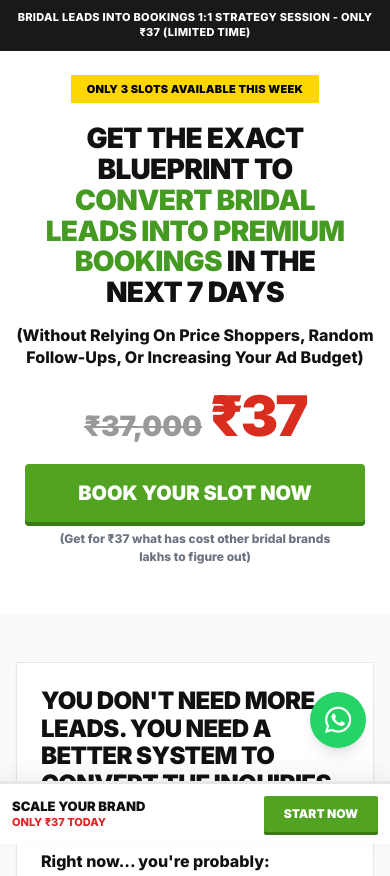
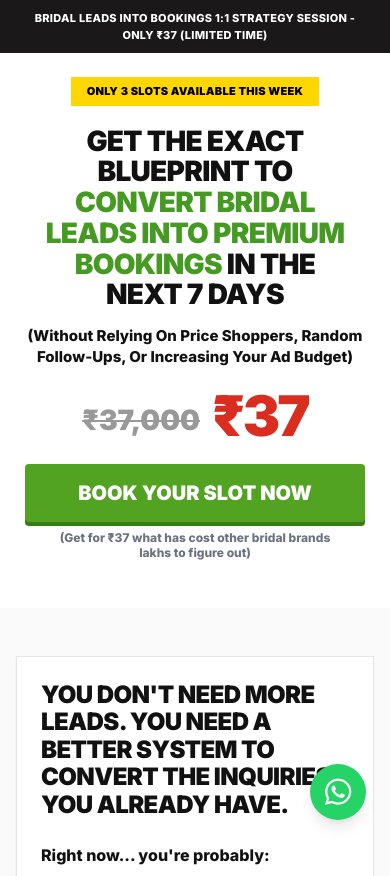
Before and after one commit to dineshm200304-lab/bridal-growth, a plain HTML site: page index.html in a window 390 px wide. Shown: the top 876 px of the page. Drawn offline with nearby package versions, Linux system fonts and the light colour scheme; a web font is replaced by a local one.

Commit message:
Update index.html

```diff
--- a/index.html
+++ b/index.html
@@ -47,11 +47,6 @@
             background-color: #FAF7F2;
             color: #4A4A4A;
             -webkit-font-smoothing: antialiased;
-            /* Padding bottom for mobile sticky CTA */
-            padding-bottom: 80px;
-        }
-        @media (min-width: 768px) {
-            body { padding-bottom: 0; }
         }
 
         .border-dashed-custom {
@@ -62,12 +57,12 @@
 <body class="font-sans text-luxury-text relative overflow-x-hidden bg-white">
 
     <!-- Top Alert Bar -->
-    <div class="bg-[#1A1818] text-white text-center py-2.5 px-3 text-[11px] sm:text-[13px] md:text-sm font-bold tracking-wide uppercase w-full z-50 relative leading-[1.4]">
-        BRIDAL LEADS INTO BOOKINGS 1:1 STRATEGY SESSION - ONLY ₹37 (LIMITED TIME)
+    <div class="bg-[#1A1818] text-white text-center py-2.5 px-3 text-[11px] sm:text-[13px] md:text-sm font-bold tracking-wide uppercase w-full z-50 relative leading-[1.5]">
+        BRIDAL LEADS INTO BOOKINGS 1:1 STRATEGY SESSION - <br class="sm:hidden" /> ONLY ₹37 (LIMITED TIME)
     </div>
 
     <!-- Floating WhatsApp Button -->
-    <a href="#" class="fixed bottom-24 md:bottom-8 right-6 z-50 bg-[#25D366] text-white w-14 h-14 rounded-full flex items-center justify-center shadow-lg hover:scale-110 transition-transform duration-300" aria-label="WhatsApp Us">
+    <a href="#" class="fixed bottom-6 md:bottom-8 right-6 z-50 bg-[#25D366] text-white w-14 h-14 rounded-full flex items-center justify-center shadow-lg hover:scale-110 transition-transform duration-300" aria-label="WhatsApp Us">
         <i class="fab fa-whatsapp text-3xl"></i>
     </a>
 
@@ -79,7 +74,7 @@
                 ONLY 3 SLOTS AVAILABLE THIS WEEK
             </div>
 
-            <h1 data-aos="fade-up" data-aos-delay="100" class="font-sans text-[25px] min-[375px]:text-[28px] sm:text-[42px] md:text-6xl font-black leading-[1.1] text-[#111] uppercase tracking-tight mb-4">
+            <h1 data-aos="fade-up" data-aos-delay="100" class="font-sans text-[26px] min-[375px]:text-[28px] sm:text-[42px] md:text-6xl font-black leading-[1.1] text-[#111] uppercase tracking-tight mb-4">
                 GET THE EXACT<br>
                 BLUEPRINT TO<br>
                 <span class="text-[#459A21]">CONVERT BRIDAL<br>
@@ -88,12 +83,12 @@
                 NEXT 7 DAYS
             </h1>
 
-            <p data-aos="fade-up" data-aos-delay="200" class="text-[14px] min-[375px]:text-[16px] md:text-2xl font-bold text-[#111] mb-5 max-w-2xl mx-auto leading-snug px-1">
-                (Without Relying On Price Shoppers, Random Follow-Ups, Or Increasing Your Ad Budget)
+            <p data-aos="fade-up" data-aos-delay="200" class="text-[14px] min-[375px]:text-[15px] md:text-2xl font-bold text-[#111] mb-5 max-w-2xl mx-auto leading-snug px-2">
+                (Without Relying On Price Shoppers, Random <br class="md:hidden" /> Follow-Ups, Or Increasing Your Ad Budget)
             </p>
 
-            <div data-aos="zoom-in" data-aos-delay="300" class="flex items-end justify-center gap-2 sm:gap-4 mb-5">
-                <span class="text-[28px] sm:text-5xl text-[#999] line-through font-black leading-none mb-1 md:mb-2">₹37,000</span>
+            <div data-aos="zoom-in" data-aos-delay="300" class="flex items-center justify-center gap-3 sm:gap-4 mb-5">
+                <span class="text-[28px] sm:text-5xl text-[#999] line-through font-black leading-none mt-2">₹37,000</span>
                 <span class="text-[56px] sm:text-[64px] md:text-[5.5rem] text-[#D92D20] font-black leading-none tracking-tighter">₹37</span>
             </div>
 
@@ -101,7 +96,7 @@
                 <a href="#booking-form" class="block w-full max-w-[340px] sm:max-w-[400px] mx-auto bg-[#52A321] text-white px-2 py-3.5 sm:py-5 text-[20px] sm:text-[24px] md:text-3xl font-black uppercase rounded shadow-[0_4px_0_#387A13] active:translate-y-1 active:shadow-none transition-all mb-2">
                     BOOK YOUR SLOT NOW
                 </a>
-                <p class="text-[12px] sm:text-base text-gray-500 font-bold mb-2">
+                <p class="text-[12px] sm:text-base text-gray-500 font-bold mb-2 leading-tight">
                     (Get for ₹37 what has cost other bridal brands <br class="sm:hidden"> lakhs to figure out)
                 </p>
             </div>
@@ -481,22 +476,6 @@
         </div>
     </footer>
 
-    <!-- Mobile Sticky CTA -->
-    <style>
-        @media (max-width: 767px) {
-            .mobile-sticky-cta { display: flex !important; }
-        }
-    </style>
-    <div class="hidden mobile-sticky-cta fixed bottom-0 left-0 w-full bg-white border-t-[3px] border-gray-200 p-3 z-40 justify-between items-center shadow-[0_-10px_20px_rgba(0,0,0,0.05)]">
-        <div>
-            <p class="text-[#111] font-black uppercase text-[13px] leading-tight mb-0.5">Scale Your Brand</p>
-            <p class="text-red-600 font-bold text-[11px] uppercase leading-tight">Only ₹37 Today</p>
-        </div>
-        <a href="#booking-form" class="bg-[#52A321] text-white px-5 py-2.5 rounded-sm font-black uppercase text-xs shadow-[0_3px_0_#387A13] active:translate-y-1 active:shadow-none transition-all">
-            START NOW
-        </a>
-    </div>
-
     <!-- AOS Animation Init -->
     <script src="https://unpkg.com/aos@2.3.1/dist/aos.js"></script>
     <script>
```
